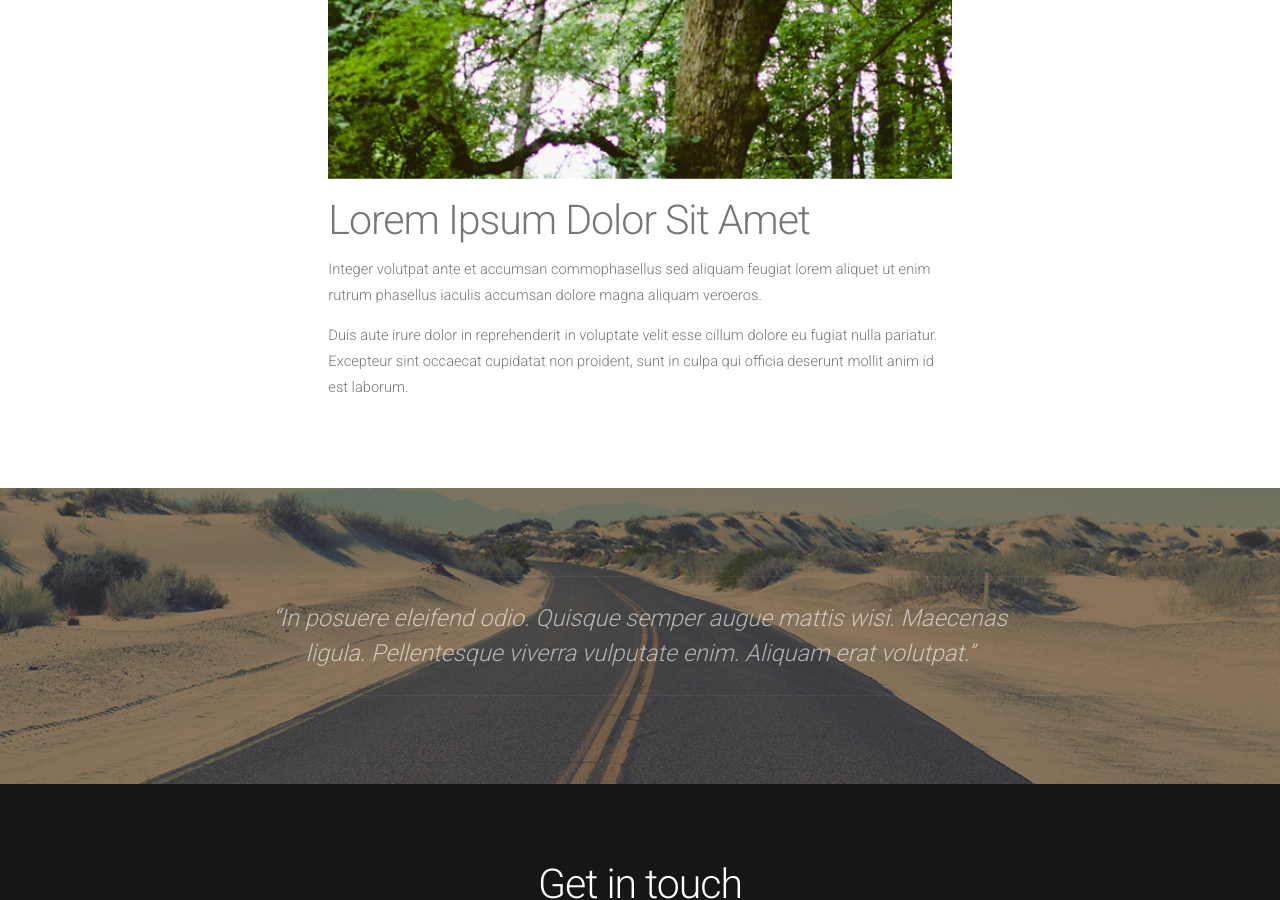
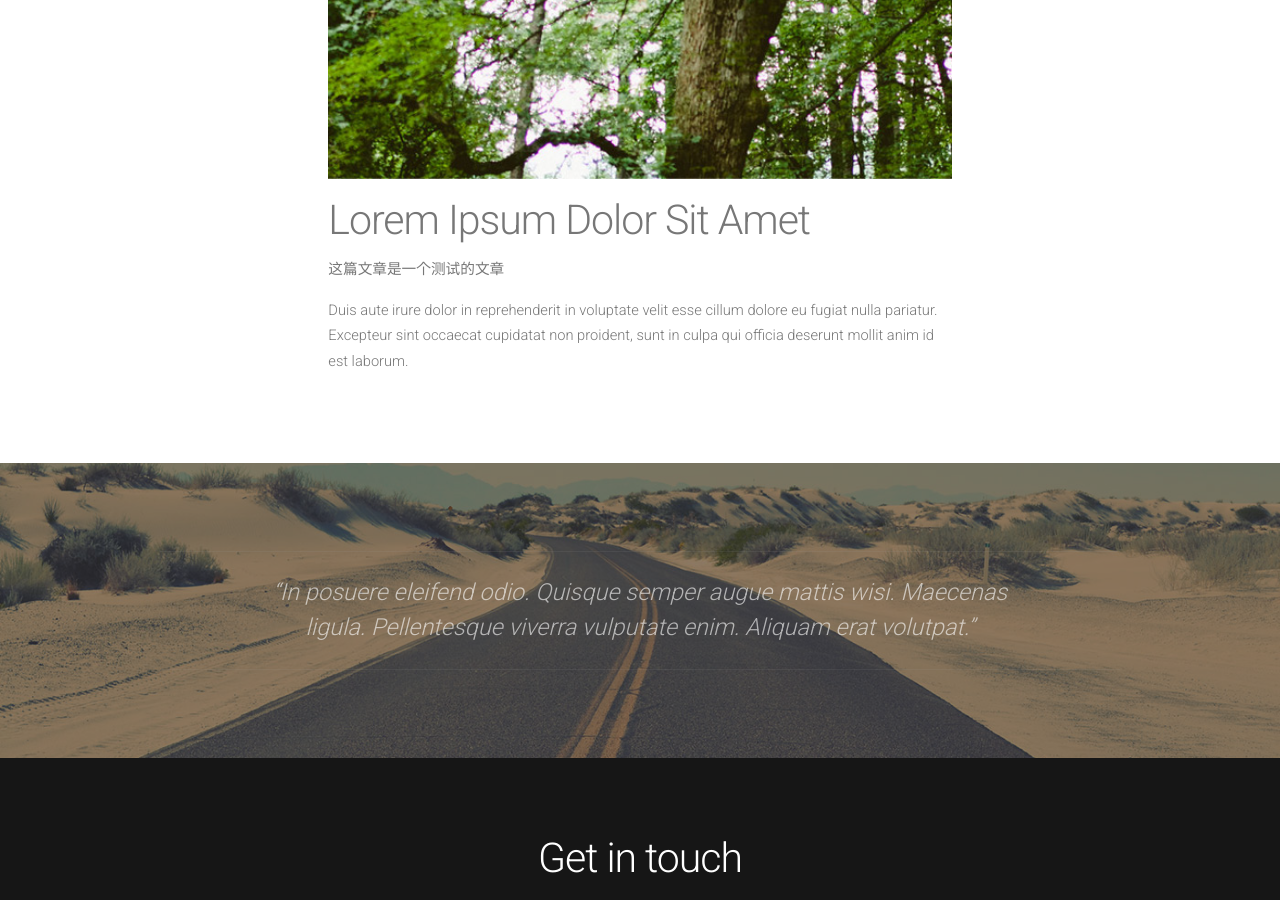
Before and after one commit to wolfgold/wolfgold.github.io, a Jekyll site: the page built from _posts/2014-08-20-another-post.md, in a window 1280 px wide and 900 px high, scrolled down 504 px. Built offline with Jekyll 4.4.1, drawn with Linux system fonts in a browser that asks for light colours; nearby versions of some CDN libraries.

```diff
--- a/_posts/2014-08-20-another-post.md
+++ b/_posts/2014-08-20-another-post.md
@@ -4,5 +4,5 @@ featured: images/pic01.jpg
 layout: post
 ---
 
-<p>Integer volutpat ante et accumsan commophasellus sed aliquam feugiat lorem aliquet ut enim rutrum phasellus iaculis accumsan dolore magna aliquam veroeros.</p>
+<p>这篇文章是一个测试的文章</p>
 <p>Duis aute irure dolor in reprehenderit in voluptate velit esse cillum dolore eu fugiat nulla pariatur. Excepteur sint occaecat cupidatat non proident, sunt in culpa qui officia deserunt mollit anim id est laborum.</p>
```
